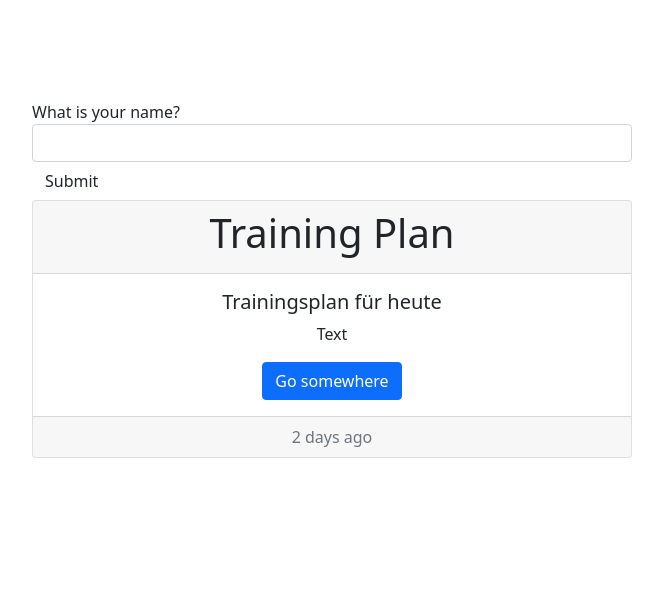
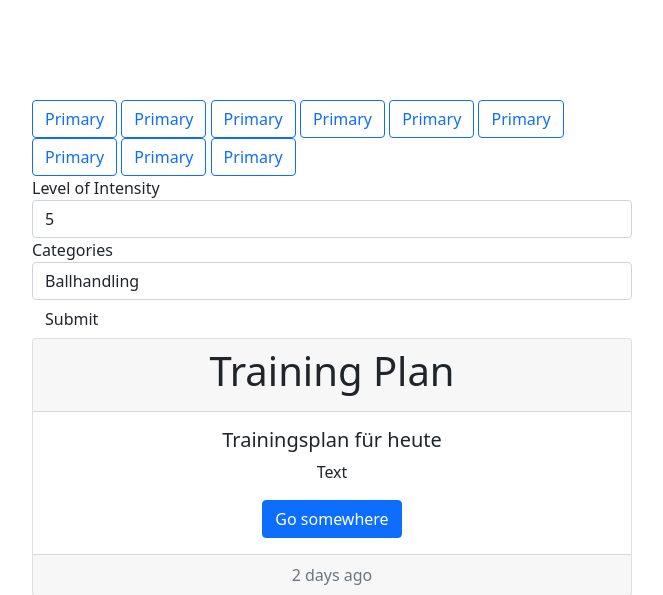
Before and after one commit to ChamsToure/basketball-suite, a Flask app: page /training in a window 1280 px wide. Shown: the part 56-651 px from the top of the page, without its empty margins (308-971 px from the left). Run offline with Flask 2, Linux system fonts and the light colour scheme; parts of the project's set-up code (start-up, migrations or seed data) failed here and were passed over; some libraries are stand-ins or nearby versions.

Commit message:
initial commit

```diff
--- a/main.py
+++ b/main.py
@@ -3,11 +3,28 @@ from service import *
 from exercise import *
 from flask_bootstrap import Bootstrap
 from flask_wtf import FlaskForm
-from wtforms import StringField, SubmitField, IntegerField
+from wtforms import StringField, SubmitField, IntegerField, SelectField
+from wtforms.fields.html5 import IntegerRangeField
 from wtforms.validators import DataRequired
 
 class NameForm(FlaskForm):
-    name = StringField("What is your name?", validators=[DataRequired()])
+    #name = StringField("What is the name of the category?", validators=[DataRequired()])
+    #level = IntegerField("Type in a Max in",default = 0,  validators=[DataRequired()])
+    max_intensity = SelectField("Level of Intensity", choices = [(5,5),
+                                                                 (6,6),
+                                                                 (7,7),
+                                                                 (8,8),
+                                                                 (9,9),
+                                                                 (10,10),
+                                                                 (11,11),
+                                                                 (12,12),
+                                                                 (13,13),
+                                                                 (14,14),
+                                                                 (15,15)], validators=[DataRequired()])
+    categories = SelectField("Categories", choices= [("Ballhandling","Ballhandling"),
+                                                  ("Shooting", "Shooting"),
+                                                  ("Defense", "Defense")
+                                                  ], validators=[DataRequired()])
     submit = SubmitField("Submit")
 
 app = Flask(__name__)
@@ -32,19 +49,23 @@ def test(category):
 
 @app.route("/training", methods=["GET", "POST"]) #/<string:category>/<int:intensity>")
 def training():
-    name = None
+    #name = None
+    #level = None
     form = NameForm()
     if form.validate_on_submit():
-        name = form.name.data
-        form.name.data = ""
+        #name = form.name.data
+        #level = form.level.data
+        categories = form.categories.data
+        max_intensity = form.max_intensity.data
+        return redirect(f"/training-plan/{categories}/{max_intensity}")
 #    exercises_list = create_exercise_list(category)
 #    training_plan = Training_plan(category, intensity, exercises_list)
 #    training_plan.create_plan(4)
 #    test = training_plan.training_plan[0].name
-    return render_template("training.html", form=form, name=name)#name=training_plan
+    return render_template("training.html", form=form)#name=training_plan
 
 #Its is the endpoint, when the user clicks on the submit button to  create a new training plan
-@app.route("/training-plan/<string:category>/<int:intensity>")
+@app.route("/training-plan/<string:category>/<int:intensity>", methods=["GET", "POST"])
 def get_trainingplan(category, intensity):
     list_of_exercises = create_exercise_list(category)#fetches the entire list of exercises for this particular category
     training_plan = Training_plan(category, intensity, list_of_exercises)
--- a/templates/training.html
+++ b/templates/training.html
@@ -4,7 +4,18 @@
 
 <div class="current_plan">
 <div class="mx-auto" style="width: 600px;">
-    {{wtf.quick_form(form)}}
+    <button type="button" class="btn btn-outline-primary">Primary</button>
+    <button type="button" class="btn btn-outline-primary">Primary</button>
+    <button type="button" class="btn btn-outline-primary">Primary</button>
+    <button type="button" class="btn btn-outline-primary">Primary</button>
+    <button type="button" class="btn btn-outline-primary">Primary</button>
+    <button type="button" class="btn btn-outline-primary">Primary</button>
+    <button type="button" class="btn btn-outline-primary">Primary</button>
+    <button type="button" class="btn btn-outline-primary">Primary</button>
+    <button type="button" class="btn btn-outline-primary">Primary</button>
+    {{ wtf.quick_form(form) }}
+
+    </form>
 <div class="card text-center">
   <div class="card-header">
       <h1> Training Plan </h1>
--- a/templates/training_plan.html
+++ b/templates/training_plan.html
@@ -9,8 +9,10 @@
   </div>
   <div class="card-body">
       <h5 class="card-title">Trainingsplan für heute</h5>
-      <p class="card-text">Text</p>
-
+      <p class="card-text">{{ training_plan.training_plan[0].name }}</p>
+      <p class="card-text">{{ training_plan.training_plan[1].name }}</p>
+      <p class="card-text"><{{ training_plan.training_plan[2].name }}/p>
+      <p class="card-text">{{ training_plan.training_plan[3].name }}</p>
     <a href="#" class="btn btn-primary">Go somewhere</a>
   </div>
   <div class="card-footer text-muted">
```
